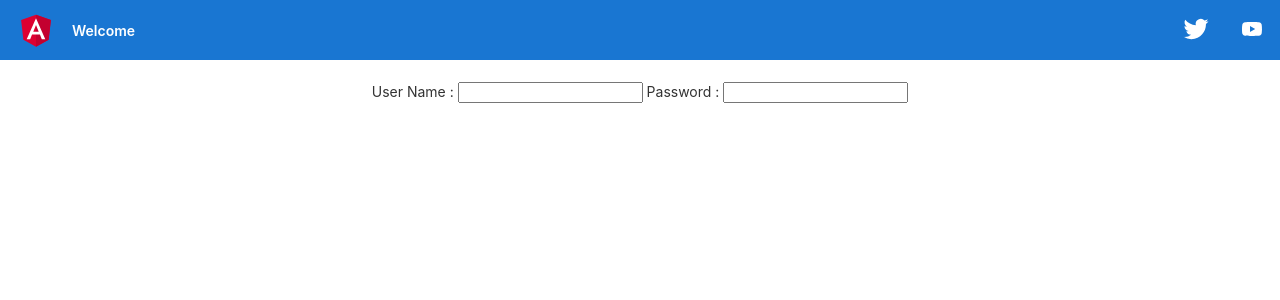
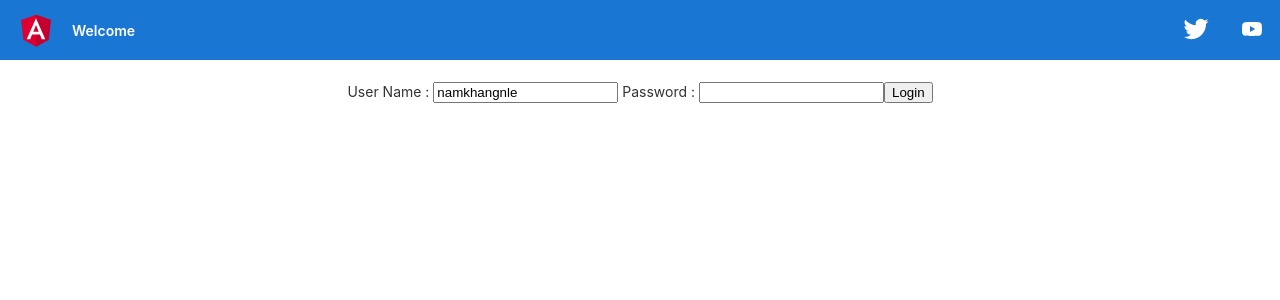
Before and after one commit to NamkhangNLe/Todo-List, an Angular app in the folder frontend/todo/: page / in a window 1280 px wide. Shown: the top 300 px of the page. Built offline with nearby package versions, Linux system fonts and the light colour scheme.

Commit message:
login working

```diff
--- a/frontend/todo/src/app/login/login.component.html
+++ b/frontend/todo/src/app/login/login.component.html
@@ -1,2 +1,4 @@
-User Name : <input type = "text" name = "username">
-Password : <input type = "password" name = "password">
+User Name : <input type = "text" name = "username" value = "{{username}}">
+Password : <input type = "password" name = "password" value = "{{password}}">
+
+<button (click) = handleLogin()>Login</button>
--- a/frontend/todo/src/app/login/login.component.ts
+++ b/frontend/todo/src/app/login/login.component.ts
@@ -6,8 +6,16 @@
   styleUrls: ['./login.component.css']
 })
 export class LoginComponent implements OnInit{
+
+  username = 'namkhangnle'
+  password = ''
+
   constructor() { }
 
   ngOnInit(): void {
   }
+
+  handleLogin() {
+    console.log(this.username)
+  }
 }
```
